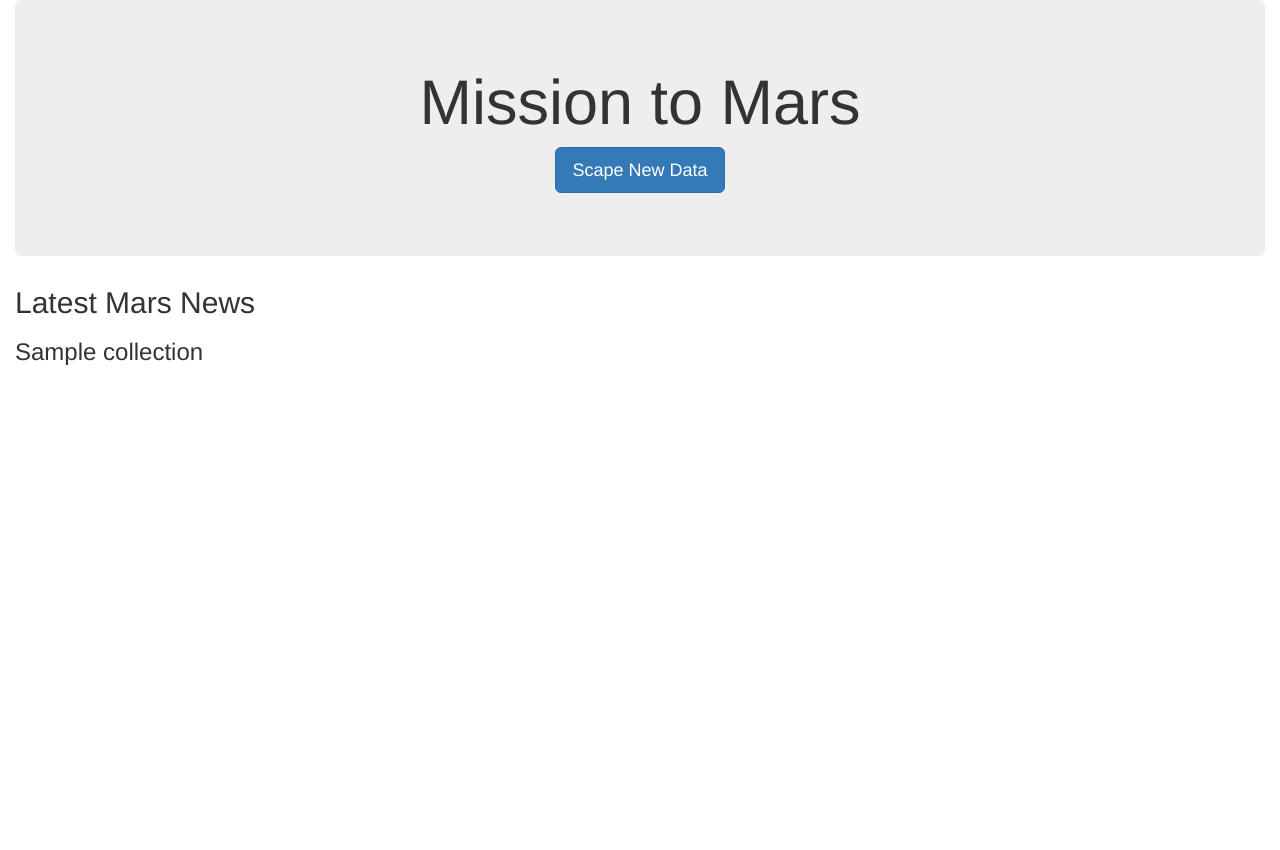
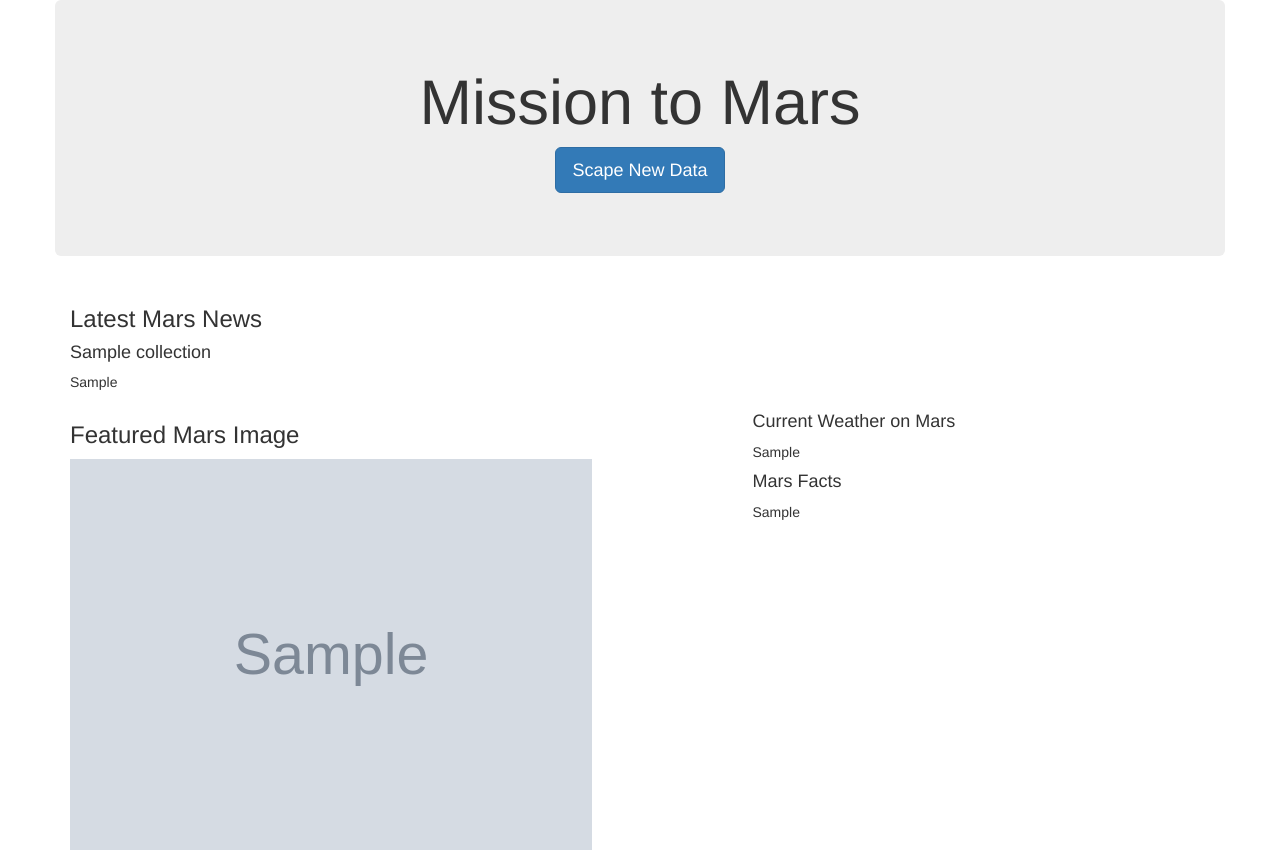
Before and after one commit to hmakhlouf/12-Mission-to-Mars-, a Flask app: page / in a window 1280 px wide. Before the commit the page ends 365 px from the top, so only its background shows below. Run offline with Flask 2, Linux system fonts and the light colour scheme; grey boxes marked "Sample" are stand-in pictures; a database or web service that is not in the repository returns one stand-in record (values such as "Sample title"); some libraries are stand-ins or nearby versions.

Commit message:
mission to mars

```diff
--- a/templates/index.html
+++ b/templates/index.html
@@ -5,35 +5,51 @@
   <meta charset="UTF-8">
   <meta name="viewport" content="width=device-width, initial-scale=1.0">
   <meta http-equiv="X-UA-Compatible" content="ie=edge">
-  <title> to mars </title>
+  <title> Mission to Mars </title>
   <link rel="stylesheet" href="https://maxcdn.bootstrapcdn.com/bootstrap/3.3.7/css/bootstrap.min.css">
+  <link rel="stylesheet" href="styles.css">
 </head>
 
 <body>
-  <div class="container-fluid">
+
+
+  <div class="container">
+    <div class="row">
       <div class="jumbotron text-center">
        <h1>Mission to Mars</h1>
-
        <p><a class="btn btn-primary btn-lg" href="/scrape" role="button">Scape New Data</a></p>
       </div>
+    </div>
+    <div class="row">
              <!--NASA Mars News-->
-    <h2>Latest Mars News </h2>
-    <h3> {{ vacation.news_title }}</h3>
-    <div class="row">
-      <div class="col-lg-8">
-
+      <div class="col-lg-12">
+        <h3>Latest Mars News </h3>
+        <h4> {{ vacation.news_title }}</h4>
+        <p>{{ vacation.news_p }}</p>
       </div>
-      <div class="col-lg-4">
-
     </div>
 
+    <div class="row">
 
+      <div class="col-lg-7">
+        <h3> Featured Mars Image</h3>
+        <img src="{{ vacation.space_img }}" alt="space_img" width="80%" height="80%">
+      </div>
 
+      <div class="col-lg-5">
+
+          <h4>Current Weather on Mars </h4>
+          <p>{{ vacation.mars_weather }}</p>
+
+          <h4>Mars Facts</h4>
+          <div>{{ vacation.html_table_clean }}</div>
 
       </div>
 
     </div>
+
   </div>
+
 </body>
 
 </html>
```
Also changed, not shown: scrape_mars.py (+59 -4 lines), Capture 1.PNG (added), styles.css (added), 1 other file. Lines whose indentation alone changed are shown as unchanged.
